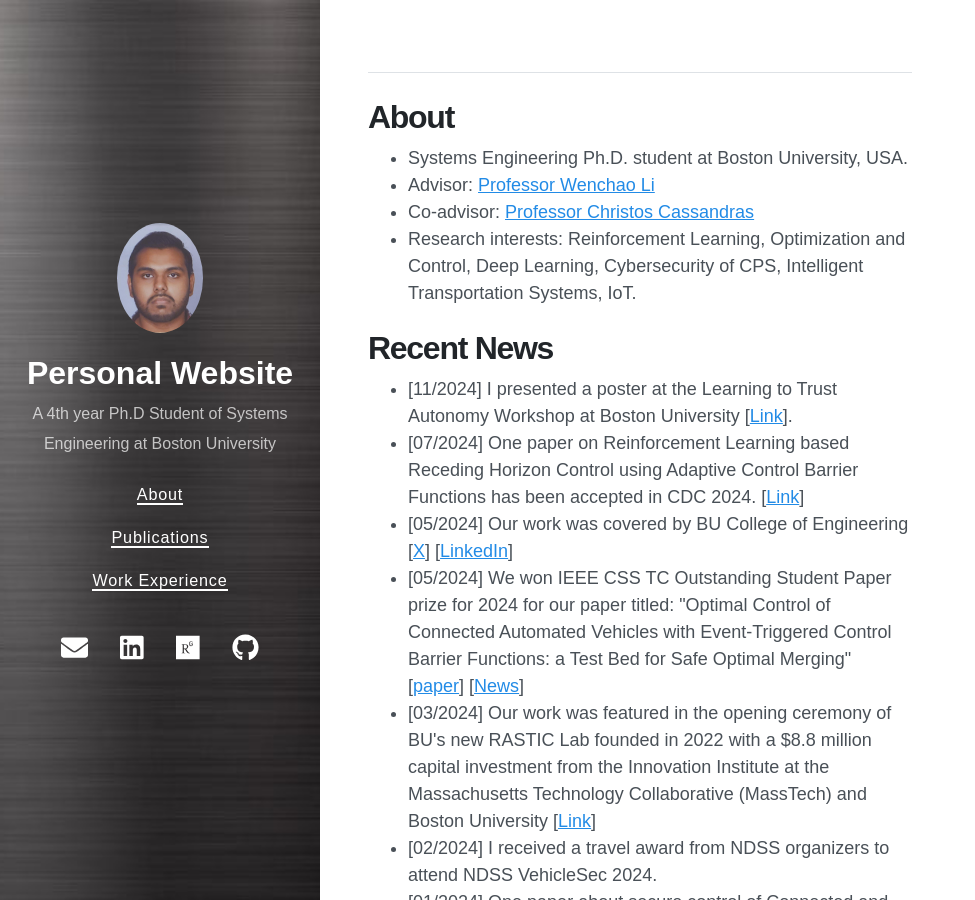
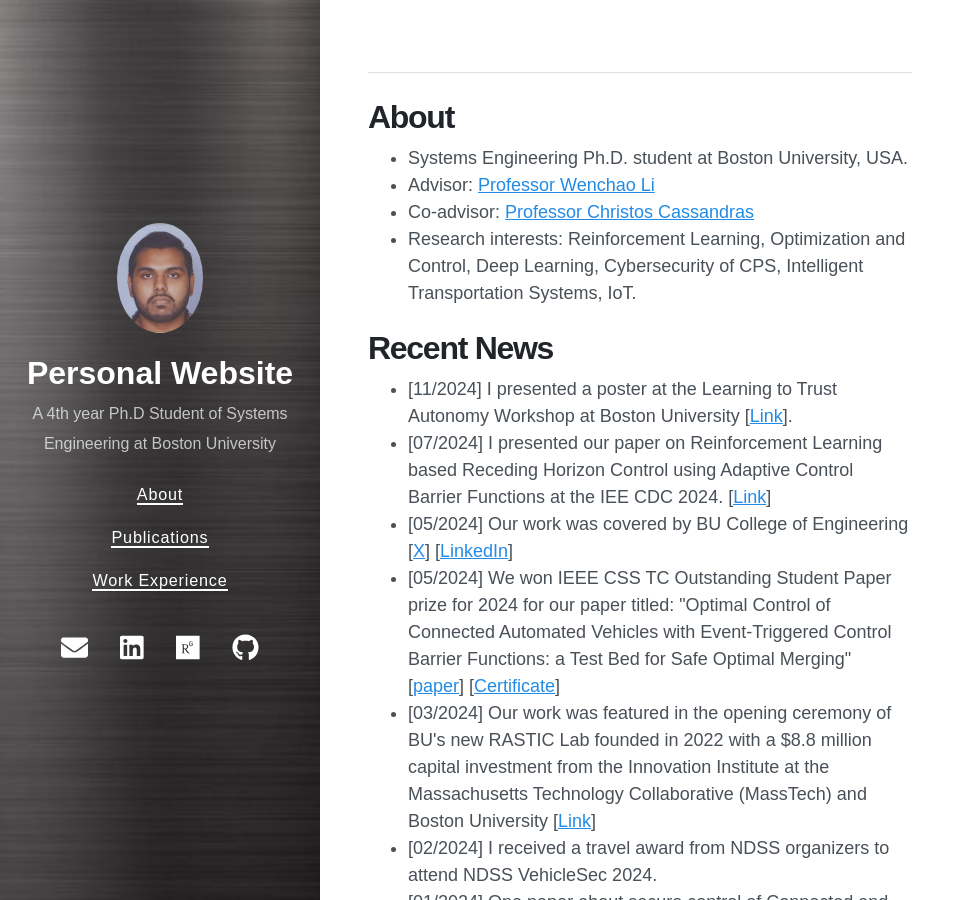
Before and after one commit to SabbirAhmad26/sabbirahmad26.github.io, a Jekyll site: the page built from README.md, in a window 1280 px wide and 900 px high. Shown: the whole window, without its empty margins (0-975 px from the left). Built offline with Jekyll 4.4.1, drawn with Linux system fonts in a browser that asks for light colours; nearby versions of some CDN libraries; our own code applies the rules of GitHub Pages for plain Markdown files.

Commit message:
Update home.html

```diff
--- a/_layouts/home.html
+++ b/_layouts/home.html
@@ -23,9 +23,9 @@
     <div class="scroll">
       <ul>
         <li>[11/2024] I presented a poster at the Learning to Trust Autonomy Workshop at Boston University [<a href="https://sites.bu.edu/learningautonomy/poster-session/" target="_blank">Link</a>].</li>
-        <li>[07/2024] One paper on Reinforcement Learning based Receding Horizon Control using Adaptive Control Barrier Functions has been accepted in CDC 2024. [<a href="https://arxiv.org/pdf/2403.17338" target="_blank">Link</a>]</li>
+        <li>[07/2024] I presented our paper on Reinforcement Learning based Receding Horizon Control using Adaptive Control Barrier Functions at the IEE CDC 2024. [<a href="https://arxiv.org/pdf/2403.17338" target="_blank">Link</a>]</li>
         <li>[05/2024] Our work was covered by BU College of Engineering [<a href="https://x.com/BUCollegeofENG/status/1803075639970615796" target="_blank">X</a>] [<a href="https://www.linkedin.com/feed/update/urn:li:activity:7208839882750726144/" target="_blank">LinkedIn</a>]</li>
-        <li>[05/2024] We won IEEE CSS TC Outstanding Student Paper prize for 2024 for our paper titled: "Optimal Control of Connected Automated Vehicles with Event-Triggered Control Barrier Functions: a Test Bed for Safe Optimal Merging" [<a href="https://arxiv.org/pdf/2306.01871.pdf" target="_blank">paper</a>] [<a href="https://ieeexplore.ieee.org/stamp/stamp.jsp?tp=&arnumber=10752702" target="_blank">News</a>]</li>
+        <li>[05/2024] We won IEEE CSS TC Outstanding Student Paper prize for 2024 for our paper titled: "Optimal Control of Connected Automated Vehicles with Event-Triggered Control Barrier Functions: a Test Bed for Safe Optimal Merging" [<a href="https://arxiv.org/pdf/2306.01871.pdf" target="_blank">paper</a>] [<a href="https://github.com/SabbirAhmad26/sabbirahmad26.github.io/blob/main/images/IEEE_CSS_SC_Outstanding_paper_Award.jpg" target="_blank">Certificate</a>]</li>
         <li>[03/2024] Our work was featured in the opening ceremony of BU's new RASTIC Lab founded in 2022 with a $8.8 million capital investment from the Innovation Institute at the Massachusetts Technology Collaborative (MassTech) and Boston University [<a href="https://www.bu.edu/cise/rastic-grand-opening-a-new-robot-exploration-and-testing-facility-for-students/" target="_blank">Link</a>]</li>
         <li>[02/2024] I received a travel award from NDSS organizers to attend NDSS VehicleSec 2024.</li>
         <li>[01/2024] One paper about secure control of Connected and Autonomous Vehicles against cyber-attacks has been accepted in NDSS VehicleSec 2024.</li>
```
